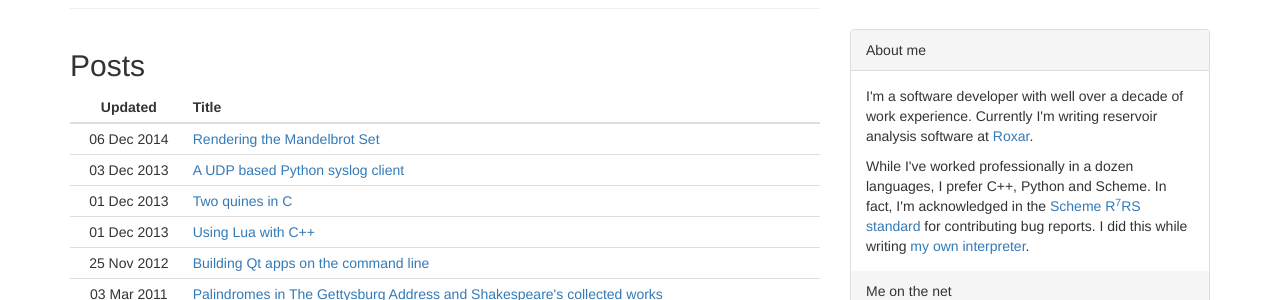
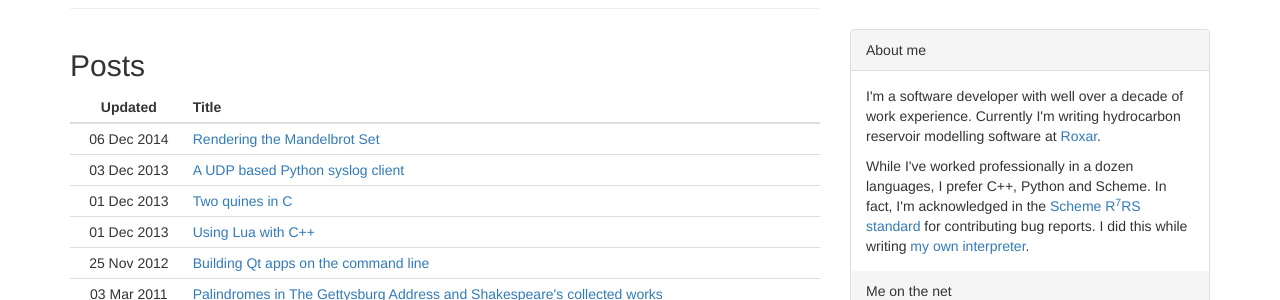
Before and after one commit to cslarsen/csl.name, a Jekyll site: the page built from index.html, in a window 1280 px wide. Shown: the part 140-440 px from the top of the page. Built offline with Jekyll 4.4.1, drawn with Linux system fonts in a browser that asks for light colours; Markdown is read by kramdown in place of the engine named in the settings.

Commit message:
Updates bio

```diff
--- a/index.html
+++ b/index.html
@@ -46,8 +46,8 @@ disqus: false
         <div class="panel-heading">About me</div>
         <div class="panel-body">
           <p>
-          I'm a software developer with well over a decade of work
-          experience. Currently I'm writing reservoir analysis software at
+          I'm a software developer with well over a decade of work experience.
+          Currently I'm writing hydrocarbon reservoir modelling software at
           <a href="http://www.roxar.com">Roxar</a>.
           </p>
           While I've worked professionally in a dozen languages, I prefer
```
